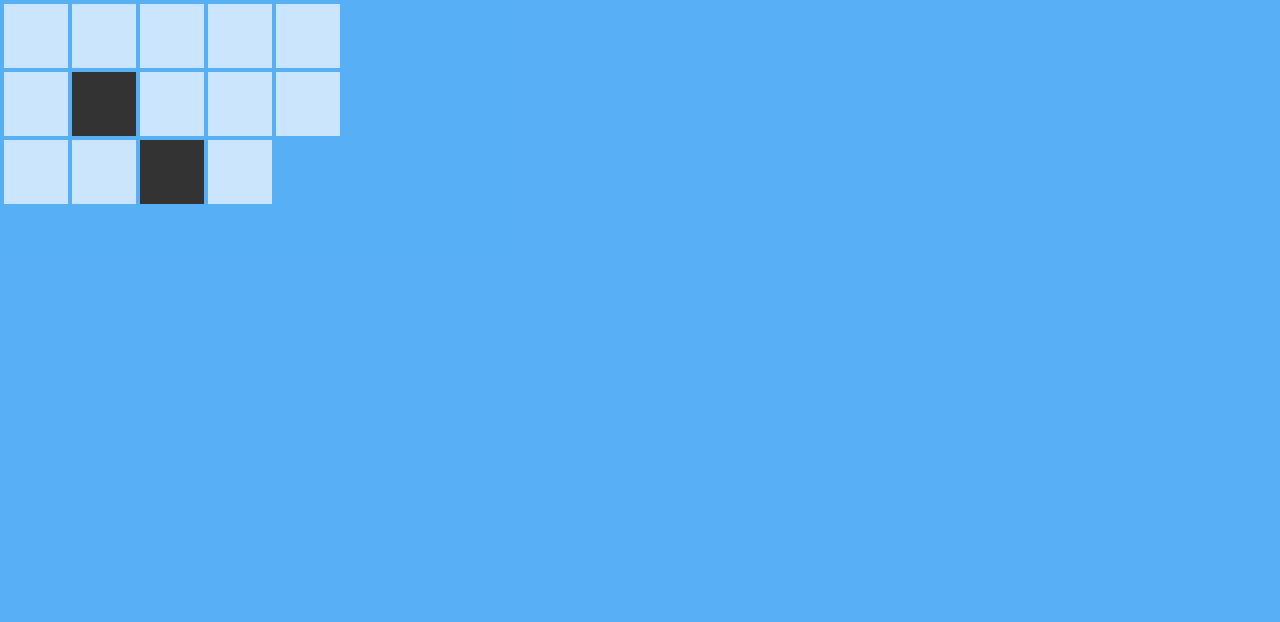
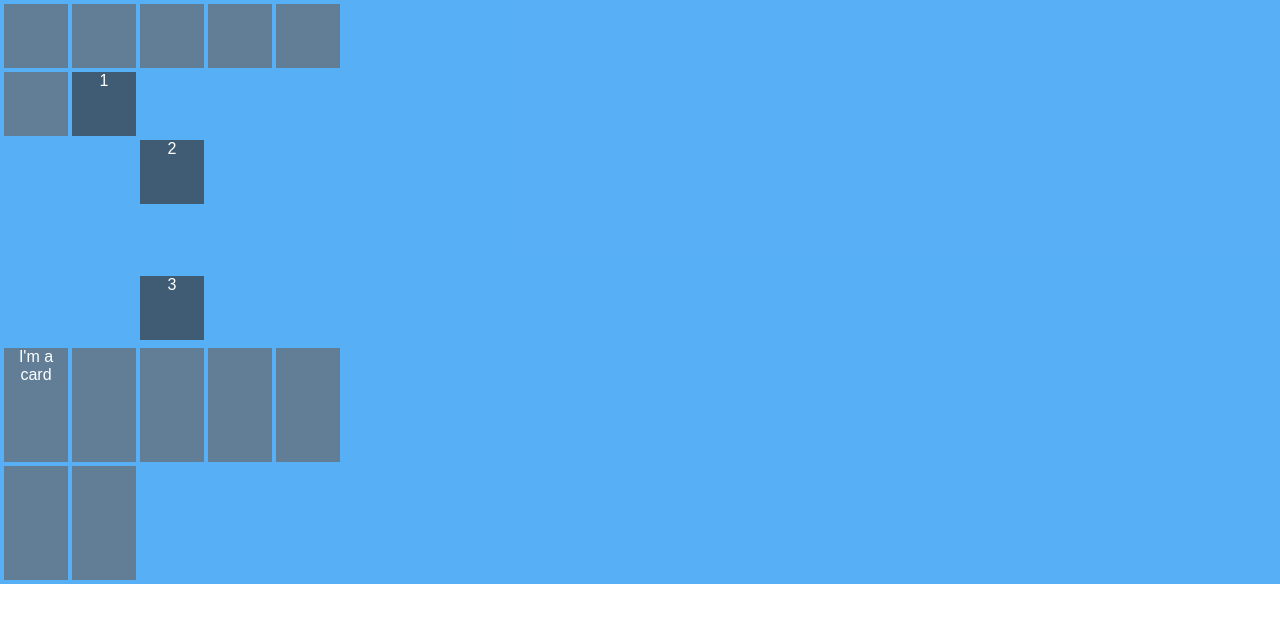
Before and after one commit to darzu/cardgame, a plain HTML site: page public/index.html in a window 1280 px wide. Drawn offline with Linux system fonts and the light colour scheme.

Commit message:
grids and cards

```diff
--- a/public/index.html
+++ b/public/index.html
@@ -6,22 +6,28 @@
 
 <body>
     <div id="main">
-        <div id="battle-grid" style="grid-template-rows: repeat(5, 64px); grid-template-columns: repeat(5, 64px);">
+        <div id="battle-grid" class="grid"
+        style="grid-template-rows: repeat(5, 64px); grid-template-columns: repeat(5, 64px);">
             <div class="battle-cell" ></div>
             <div class="battle-cell" ></div>
-            <div class="battle-cell" ></div>
-            <div class="battle-cell" ></div>
-            <div class="battle-cell" style="background: #333; grid-column: 2; grid-row: 2;" ></div>
-            <div class="battle-cell" style="background: #333; grid-column: 3; grid-row: 3;" ></div>
-            <div class="battle-cell" ></div>
-            <div class="battle-cell" ></div>
-            <div class="battle-cell" ></div>
-            <div class="battle-cell" ></div>
+            <div class="battle-cell" style="background: #333A; grid-column: 2; grid-row: 2;" >1</div>
+            <div class="battle-cell" style="background: #333A; grid-column: 3; grid-row: 3;" >2</div>
+            <div class="battle-cell" style="background: #333A; grid-column: 3; grid-row: 5;" >3</div>
             <div class="battle-cell" ></div>
             <div class="battle-cell" ></div>
             <div class="battle-cell" ></div>
             <div class="battle-cell" ></div>
         </div>
+        <div id="card-grid" class="grid"
+        style="grid-template-rows: repeat(2, 114px); grid-template-columns: repeat(5, 64px);">
+            <div class="card-cell" >I'm a card</div>
+            <div class="card-cell" ></div>
+            <div class="card-cell" ></div>
+            <div class="card-cell" ></div>
+            <div class="card-cell" ></div>
+            <div class="card-cell" ></div>
+            <div class="card-cell" ></div>
+        </div>
     </div>
 </body>
 
--- a/public/main.css
+++ b/public/main.css
@@ -1,31 +1,54 @@
 body {
     margin: 0;
     padding: 0;
+    overflow: hidden;
+    top: 0;
+    left: 0;
+    height: 100%;
+    margin: 0;
+    padding: 0;
+
+    font-family: sans-serif;
+}
+
+.grid {
+    left: 0;
+    right: 0;
+    width: 100%;
+    margin: 0;
+    padding: 0;
+
+    display: grid;
+
+    background-color: #2195f3c0;
+
+    padding: 4px;
+    grid-column-gap: 4px;
+    grid-row-gap: 4px;
 }
 
 #battle-grid {
-    /* whole screen */
-    top: 0;
-    left: 0;
-    right: 0;
-    margin: 0;
-    padding: 0;
-    height: 100%;
-    width: 100%;
-
-    display: grid;
+    /* display: grid; */
     /* grid-template-columns: auto auto auto; */
-    background-color: #2195f3c0;
-    padding: 4px;
-    grid-column-gap: 4px;
-    grid-row-gap: 4px;
     /* grid-template-rows: repeat(5, 64px); */
     /* grid-template-columns: repeat(5, 64px); */
 }
 
+.battle-cell, .card-cell {
+  transition: transform .2s; /* Animation */
+}
+.battle-cell:hover, .card-cell:hover {
+    transform: scale(1.5);
+}
+
 .battle-cell {
-    background-color: rgba(255, 255, 255, 0.692);
-    /* padding: 20px; */
-    font-size: 30px;
+    background-color: #666A;
     text-align: center;
+    color: white;
 }
+
+.card-cell {
+    background-color: #666A;
+    text-align: center;
+    color: white;
+}
--- a/src/main.ts
+++ b/src/main.ts
@@ -17,10 +17,14 @@ class Card {
     }
 }
 
+class Enemy {
+
+}
+
 class Grid {
     height: number = 3
     width: number = 5
-    rows: (Card | null)[][] = repeat(repeat(null, this.width), this.height)
+    rows: (Card | Enemy | null)[][] = repeat(repeat(null, this.width), this.height)
 }
 class PeaShooter extends Card {
     cost: number = 1;
```
